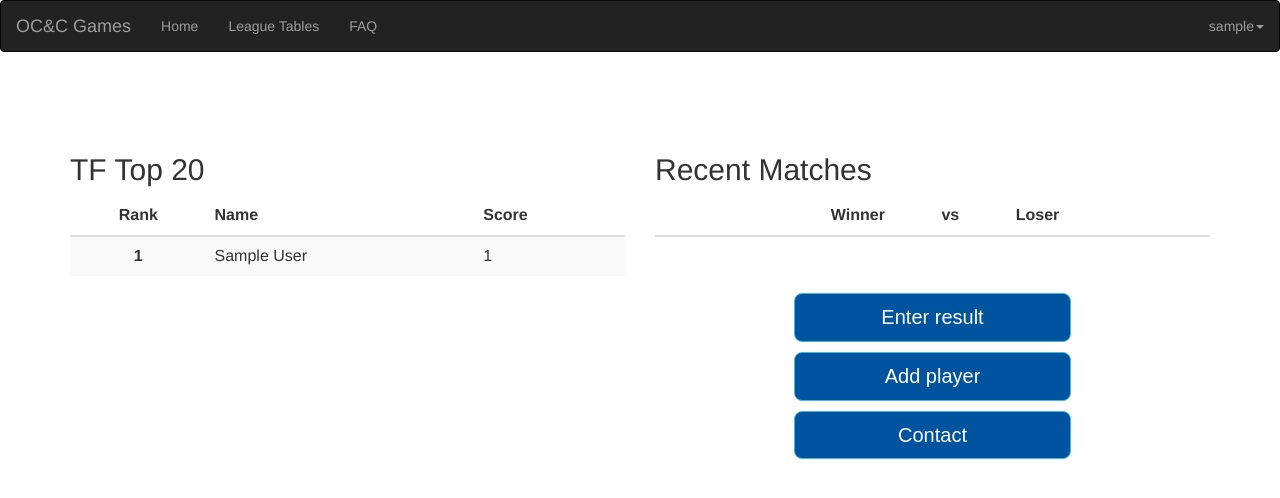
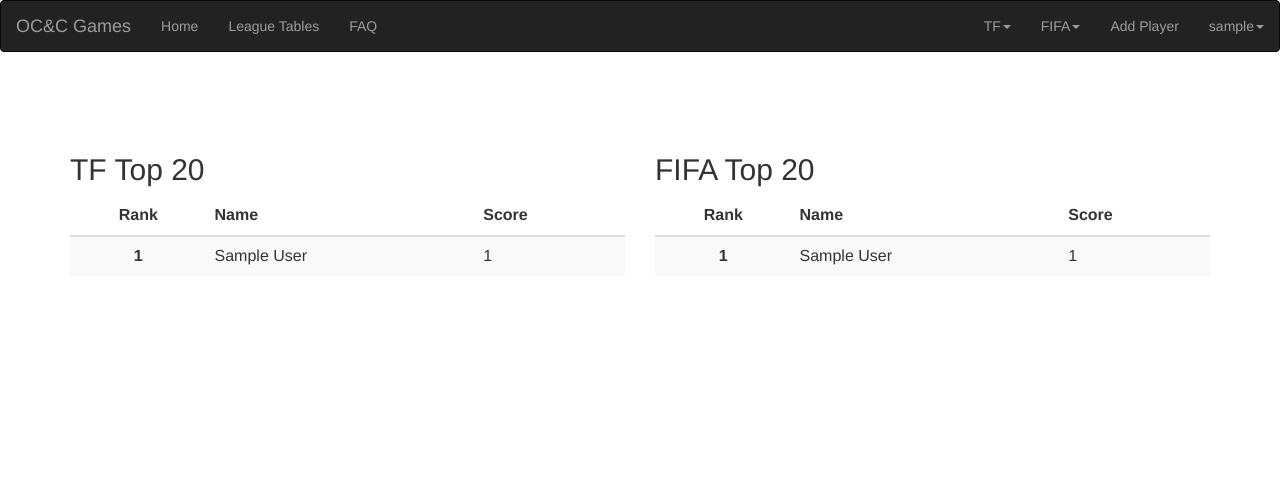
Before and after one commit to phildeutsch/occ_games, a Django app: page /tf/ in a window 1280 px wide. Shown: the top 498 px of the page. Run offline with Django 3.2, Linux system fonts and the light colour scheme; a user stored in the database is signed in; tables that the repository leaves empty hold one stand-in row (values such as "Sample post"); lists and menus that the app fills with data are empty; parts of the project's set-up code (start-up, migrations or seed data) failed here and were passed over; some libraries are stand-ins or nearby versions.

Commit message:
Shoe FIFA and TF on home page

```diff
--- a/tf/templates/base.html
+++ b/tf/templates/base.html
@@ -38,15 +38,29 @@
    <ul class="nav navbar-nav navbar-right">
      {% if user.is_authenticated  %}
      <li class="dropdown">
+        <a class="dropdown-toggle" data-toggle="dropdown" href="#">TF<span class="caret"></span></a>
+        <ul class="dropdown-menu">
+          <li><a href="#">Enter Game</a></li>
+          <li><a href="#">Play</a></li>
+        </ul>
+      </li>
+      <li class="dropdown">
+         <a class="dropdown-toggle" data-toggle="dropdown" href="#">FIFA<span class="caret"></span></a>
+         <ul class="dropdown-menu">
+           <li><a href="#">Enter Game</a></li>
+           <li><a href="#">Play</a></li>
+         </ul>
+       </li>
+     <li><a href="enter_player/">Add Player</a></li>
+     <li class="dropdown">
         <a class="dropdown-toggle" data-toggle="dropdown" href="#">{{user.username }}<span class="caret"></span></a>
         <ul class="dropdown-menu">
           <li><a href="/tf/games">My games</a></li>
           <li><a href="#sign_out_dialog" data-toggle="modal" data-target="#sign_out_dialog">Sign Out</a></li>
         </ul>
       </li>
-
      {% else %}
-     <li><a href="/tf/accounts/register/"><span class="glyphicon glyphicon-user"></span> Sign Up</a></li>
+      <li><a href="/tf/accounts/register/"><span class="glyphicon glyphicon-user"></span> Sign Up</a></li>
       <li><a href="/tf/login"><span class="glyphicon glyphicon-log-in"></span> Login</a></li>
      {% endif %}
    </ul>
--- a/tf/templates/tf/home.html
+++ b/tf/templates/tf/home.html
@@ -34,50 +34,29 @@
                 </table>
                 </p>
             </div>
-            <div class="col-xs-6" id="recent_games">
-                <div>
-                    <h2> Recent Matches </h2>
+            <div class="col-xs-6">
+                <h2> FIFA Top 20 </h2>
 
                 <p>
                 <table class="table table-striped ">
                     <thead>
                     <tr>
-                            <th style="text-align:right;">Winner</th>
-                            <th style="text-align:center;">vs</th>
-                            <th style="text-align:left;">Loser</th>
+                        <th style="text-align:center;">Rank</th>
+                        <th>Name</th>
+                        <th>Score</th>
                     </tr>
                   </thead>
-                        {% for match in matches %}
+                    {% for player in players %}
                     <tr>
-                            <td style="text-align:right;"> {{ match.get_winner|linebreaks }}</td>
-                            <td style="text-align:center;"> {{ match.get_scores }}</td>
-                            <td style="text-align:left;"> {{ match.get_loser|linebreaks }}</td>
+                        <td style="text-align:center; font-weight: bold;"> {{forloop.counter}}</td>
+                        <td> {{player.full_name}}</td>
+                        <td> {{player.tf_player_elo}}</td>
                     </tr>
                     {% endfor %}
                 </table>
                 </p>
             </div>
-                <div style="text-align:center;">
-                    <h3><br></h3>
 
-                    <p>
-                        {% if user.is_authenticated  %}
-                        <p><a type="button" class="btn btn-info btn-lg tf_btn" href="enter_tf_match/">Enter result</a></p>
-                        {% else %}
-                          <button type="button" class="btn btn-info btn-lg tf_btn" data-toggle="modal" data-target="#please_sign_in">Enter result</button>
-                        {% endif %}
-
-                    </p>
-                    <p>
-                        {% if user.is_authenticated  %}
-                          <p><a type="button" class="btn btn-info btn-lg tf_btn" href="enter_player/">Add player</a></p>
-                        {% else %}
-                          <button type="button" class="btn btn-info btn-lg tf_btn" data-toggle="modal" data-target="#please_sign_in">Add player</button>
-                        {% endif %}
-
-                    </p>
-                    <p><a type="button" class="btn btn-info btn-lg tf_btn" href="mailto:ocandctf@gmail.com" target="_blank">Contact</a></p>
-                </div>
             </div>
         </div>
     </div>
```
Lines whose indentation alone changed are shown as unchanged.
